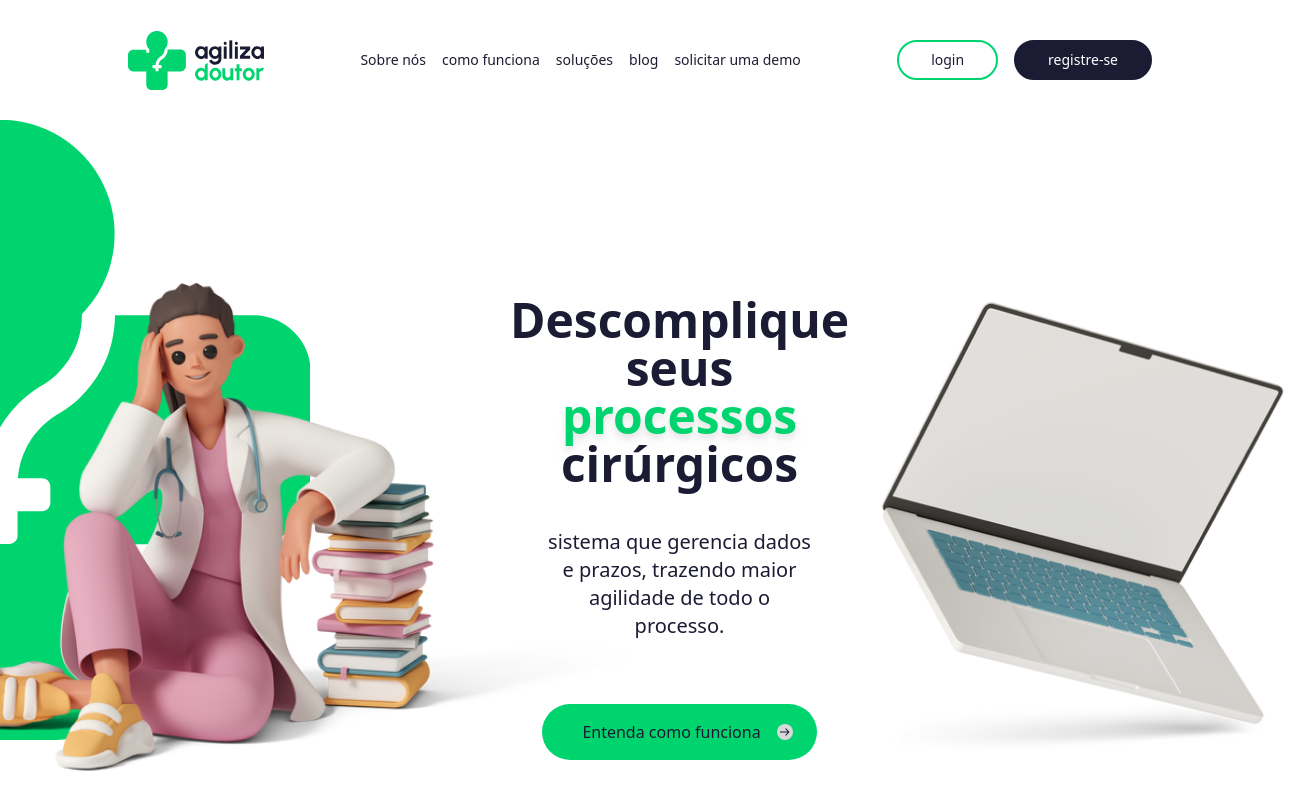
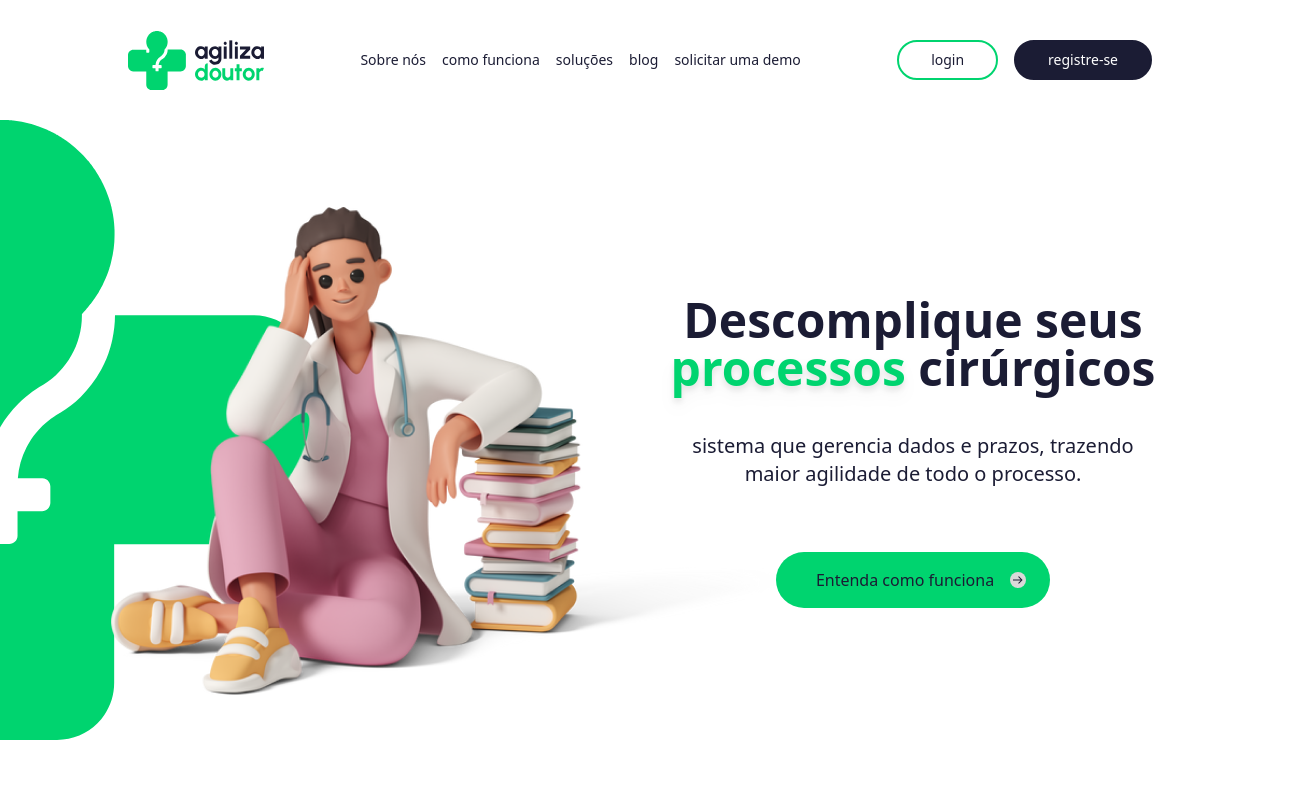
Before and after one commit to Paulo-Moncaio/agiliza-doutor-lp, a Next.js app: page / in a window 1280 px wide. Shown: the top 800 px of the page, 1316 px wide, since content can reach past the window. Built offline with nearby package versions, Linux system fonts and the light colour scheme.

Commit message:
removing laptop image

```diff
--- a/src/components/Hero.tsx
+++ b/src/components/Hero.tsx
@@ -3,7 +3,6 @@ import Link from 'next/link'
 import bgLogo from '../../public/agilizaIcon.svg'
 import arrowRightIcon from '../../public/arrow-right-circled.svg'
 import doctorImage from '../../public/doctor-sitting-on-the-floor-with-books.png'
-import laptopImage from '../../public/laptop-white-screen.png'
 
 export default function Hero() {
   return (
@@ -44,11 +43,6 @@ export default function Hero() {
             </Link>
           </div>
         </div>
-        <Image
-          src={laptopImage}
-          className="hidden xl:block object-contain right-0 bottom-0"
-          alt={''}
-        />
       </div>
     </section>
   )
```
